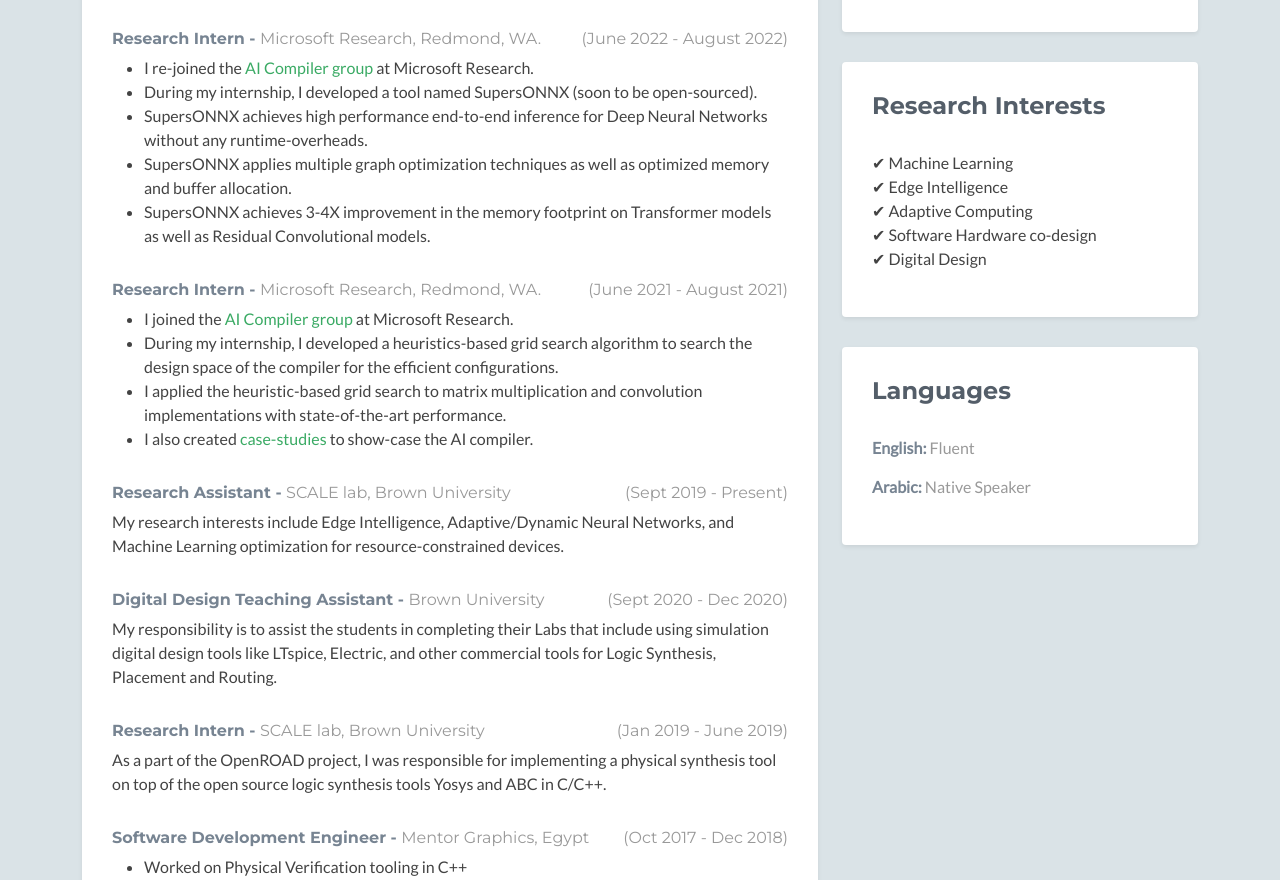
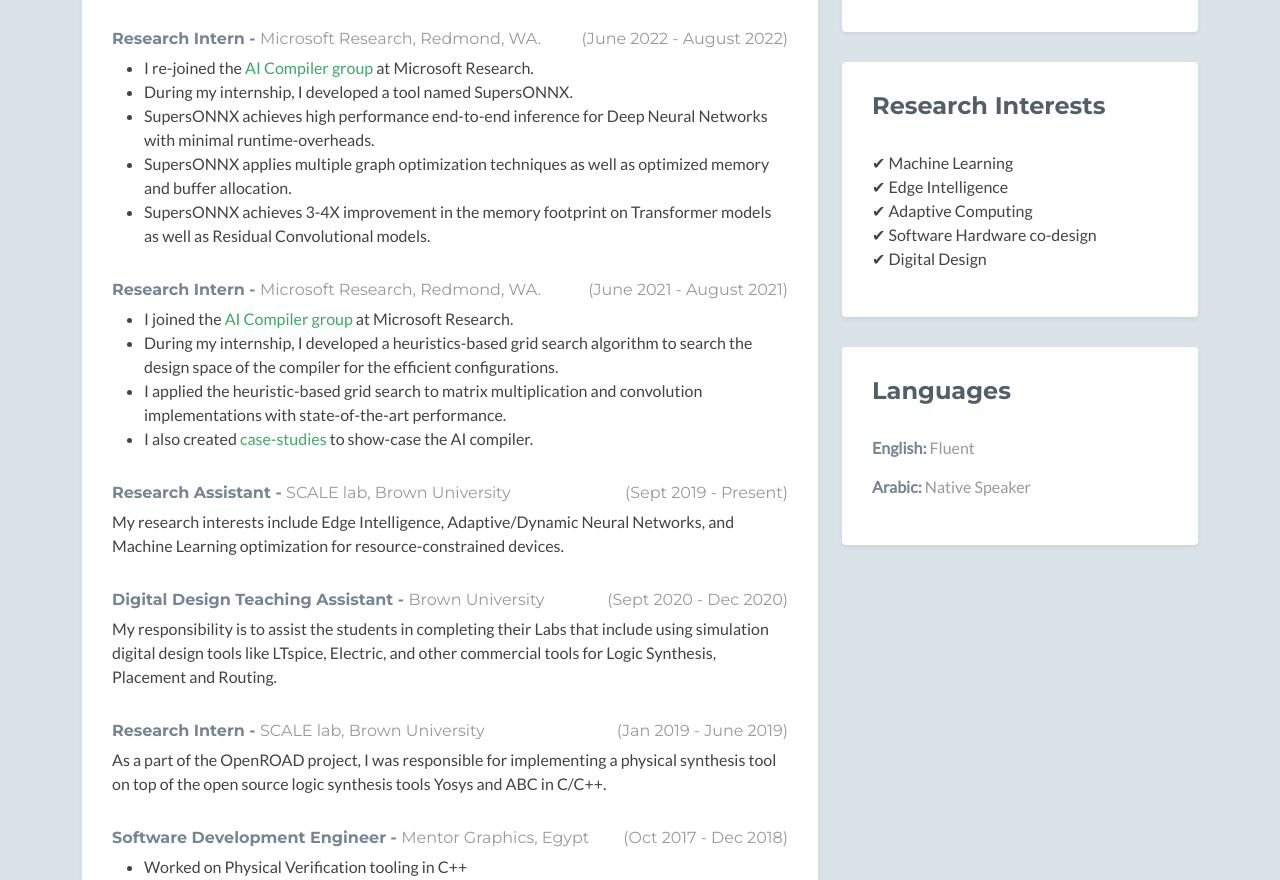
Before and after one commit to MarinaHesham/marinahesham.github.io, a plain HTML site: page index.html in a window 1280 px wide. Shown: the part 908-1788 px from the top of the page. Drawn offline with nearby package versions, Linux system fonts and the light colour scheme; no server answers; a script that the page names is missing; some icons are missing.

Commit message:
Update index.html

```diff
--- a/index.html
+++ b/index.html
@@ -84,8 +84,8 @@
                                 <h3 class="title">Research Intern - <span class="place"><a href="#">Microsoft Research, Redmond, WA.</a></span> <span class="year" style="float:right;">(June 2022 - August 2022)</span></h3>
                                   <ul>
 					<li>I re-joined the <a href="https://github.com/microsoft/Accera">AI Compiler group</a> at Microsoft Research.</li>
-					<li>During my internship, I developed a tool named SupersONNX (soon to be open-sourced).</li>
-					<li>SupersONNX achieves high performance end-to-end inference for Deep Neural Networks without any runtime-overheads.</li>
+					<li>During my internship, I developed a tool named SupersONNX.</li>
+					<li>SupersONNX achieves high performance end-to-end inference for Deep Neural Networks with minimal runtime-overheads.</li>
 					<li>SupersONNX applies multiple graph optimization techniques as well as optimized memory and buffer allocation.</li>
 					<li>SupersONNX achieves 3-4X improvement in the memory footprint on Transformer models as well as Residual Convolutional models.</li>
 				</ul>
```
